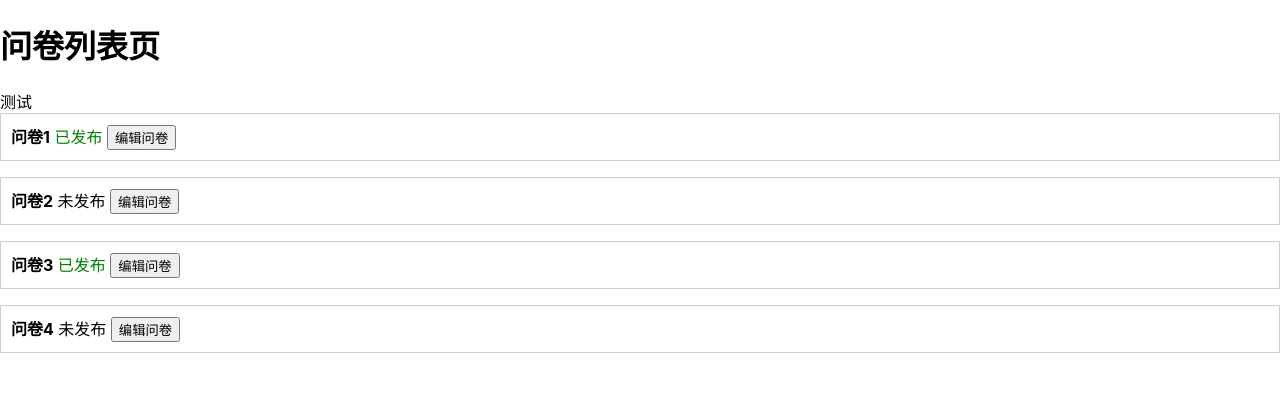
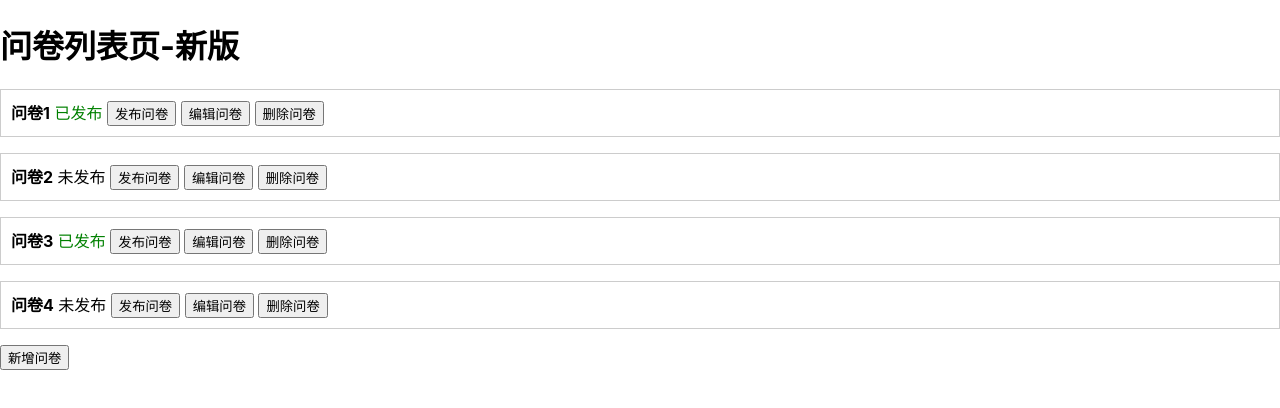
Before and after one commit to mango-zhaoxin/react-ts-demo, a React (Create React App) app: page / in a window 1280 px wide. Shown: the top 408 px of the page. Built offline with nearby package versions, Linux system fonts and the light colour scheme.

Commit message:
feat: 重构列表页-用useState实现增、删、改

```diff
--- a/src/App.tsx
+++ b/src/App.tsx
@@ -1,10 +1,12 @@
 import React from 'react'
-import List1 from './List1'
+// import List1 from './List1'
+import List2 from './List2'
 
 function App() {
   return (
     <>
-      <List1 />
+      {/* <List1 /> */}
+      <List2 />
     </>
   )
 }
--- /dev/null
+++ b/src/List2.tsx
@@ -0,0 +1,94 @@
+import React, { FC, useState } from 'react'
+import QuestionCard from './components/QuestionCard'
+import './List1.css'
+
+const List1: FC = () => {
+  const [questionList, setQuestionList] = useState([
+    {
+      id: 'q1',
+      title: '问卷1',
+      isPublished: true
+    },
+    {
+      id: 'q2',
+      title: '问卷2',
+      isPublished: false
+    },
+    {
+      id: 'q3',
+      title: '问卷3',
+      isPublished: true
+    },
+    {
+      id: 'q4',
+      title: '问卷4',
+      isPublished: false
+    }
+  ])
+
+  /**
+   * @desc 新增问卷
+   */
+  function add() {
+    const questionIndex = questionList.length + 1
+    setQuestionList(
+      // 新增使用 concat
+      questionList.concat({
+        id: 'q' + questionIndex,
+        title: '问卷' + questionIndex,
+        isPublished: false
+      })
+    )
+  }
+
+  /**
+   * @desc 删除问卷
+   */
+  function deleteQuestion(id: string) {
+    // 删除使用 filter
+    setQuestionList(
+      questionList.filter((item) => {
+        if (item.id === id) return false
+        else return true
+      })
+    )
+  }
+
+  /**
+   * @desc 发布问卷
+   */
+  function publishQuestion(id: string) {
+    // 修改使用 map
+    setQuestionList(
+      questionList.map((item) => {
+        if (item.id !== id) return item
+        return {
+          ...item,
+          isPublished: true
+        }
+      })
+    )
+  }
+
+  return (
+    <div>
+      <h1>问卷列表页-新版</h1>
+      {questionList.map((item) => {
+        const { id, title, isPublished } = item
+        return (
+          <QuestionCard
+            key={id}
+            id={id}
+            title={title}
+            isPublished={isPublished}
+            deleteQuestion={deleteQuestion}
+            publishQuestion={publishQuestion}
+          />
+        )
+      })}
+      <button onClick={add}>新增问卷</button>
+    </div>
+  )
+}
+
+export default List1
--- a/src/components/QuestionCard.tsx
+++ b/src/components/QuestionCard.tsx
@@ -6,12 +6,25 @@ interface QuestionCardProps {
   id: string
   title: string
   isPublished: boolean
+  deleteQuestion?: (id: string) => void
+  publishQuestion?: (id: string) => void
 }
 
 const QuestionCard: FC<QuestionCardProps> = (props) => {
-  const { id, title, isPublished } = props
+  const { id, title, isPublished, deleteQuestion, publishQuestion } = props
+
+  // 编辑问卷
   function edit(id: string) {
     console.log(id)
+  }
+
+  // 删除问卷
+  function del(id: string) {
+    deleteQuestion && deleteQuestion(id)
+  }
+
+  function publish(id: string) {
+    publishQuestion && publishQuestion(id)
   }
   return (
     <div key={id} className="list-item">
@@ -23,7 +36,11 @@ const QuestionCard: FC<QuestionCardProps> = (props) => {
         <span>未发布</span>
       )}
       &nbsp;
+      <button onClick={() => publish(id)}>发布问卷</button>
+      &nbsp;
       <button onClick={() => edit(id)}>编辑问卷</button>
+      &nbsp;
+      <button onClick={() => del(id)}>删除问卷</button>
     </div>
   )
 }
```
